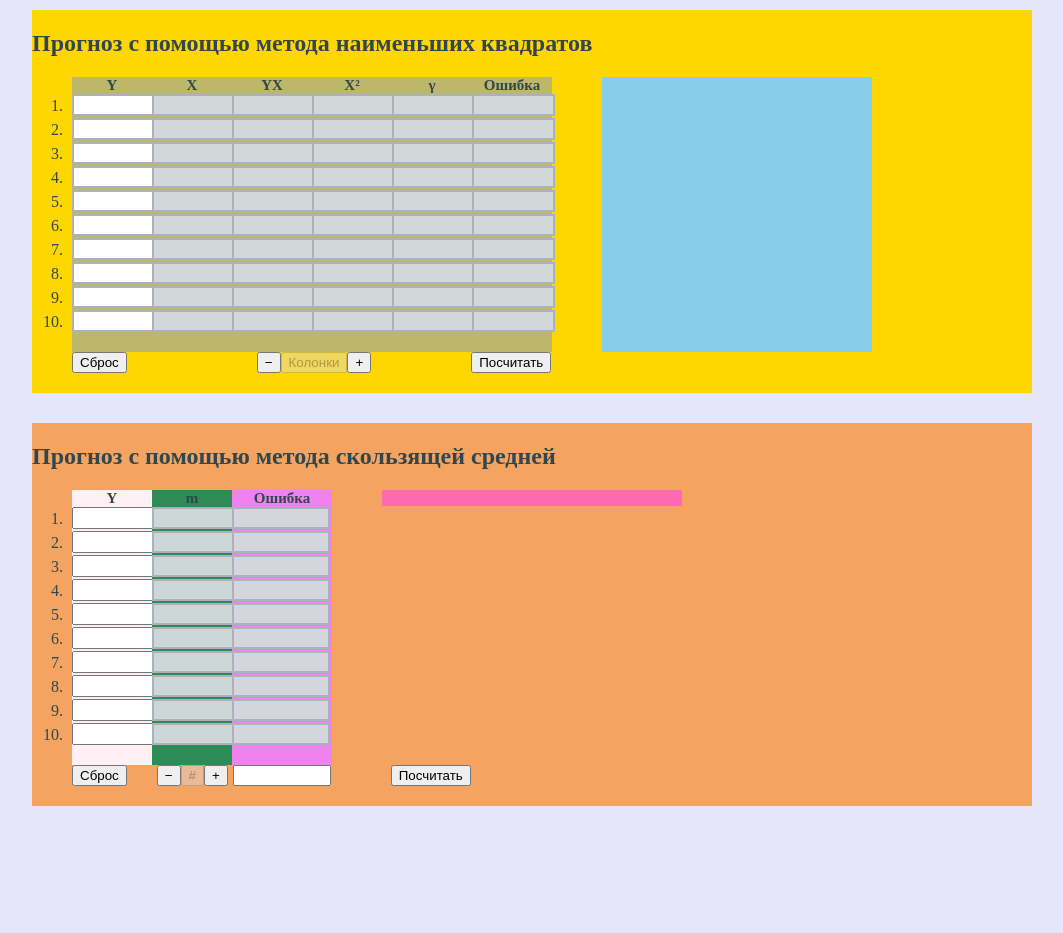
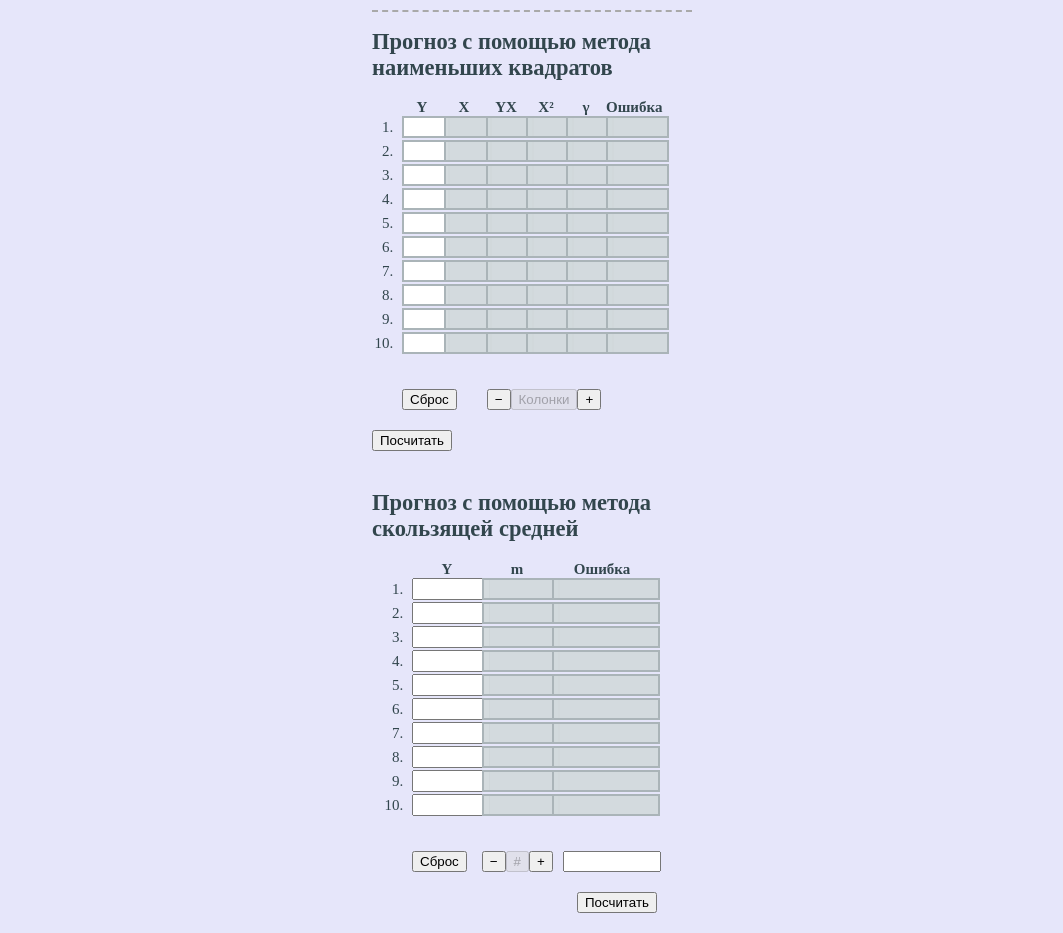
Before and after one commit to thitrylynx/thitrylynx.github.io, a plain HTML site: page calculator.html in a window 1280 px wide. Shown: the whole page, without its empty margins (108-1171 px from the left). Before the commit the page ends 906 px from the top, so only its background shows below. Drawn offline with Linux system fonts and the light colour scheme.

Commit message:
Поменял раскладку на float, изменил оформление

```diff
--- a/css/style-calc.css
+++ b/css/style-calc.css
@@ -2,21 +2,60 @@ body {
   background-color: lavender;
   color: rgb(50, 70, 77);
 }
+.clearfix::after {
+  content: ' ';
+  display: table;
+  clear: both;
+}
 .wrapper {
-  width: 1000px;
+  width: 320px;
   margin: 0 auto;
+  font-size: 15px;
 }
 .calc-first {
-  display: -webkit-box;
-  display: -ms-flexbox;
-  display: flex;
-  -ms-flex-wrap: wrap;
-  flex-wrap: wrap;
+  display: block;
   margin-top: 10px;
-  background-color: gold;
+  border-bottom: 2px dashed darkgrey;
 }
 .calc-first__tittle {
-  width: 1000px;
+  width: 300px;
+  float: left;
+}
+.calc-first__column-count {
+  float: left;
+  margin: 20px 5px 15px 25px;
+  padding: 0;
+}
+.calc-first__column-count li {
+  margin-bottom: 3px;
+  padding-bottom: 4px;
+}
+
+.calc-first__first-column {
+  width: 40px;
+  float: left;
+  margin-right: 2px;
+}
+.calc-first__second-column {
+  width: 40px;
+  float: left;
+  margin-right: 2px;
+}
+.calc-first__third-column {
+  width: 40px;
+  float: left;
+}
+.calc-first__fourth-column {
+  width: 40px;
+  float: left;
+}
+.calc-first__fifth-column {
+  width: 40px;
+  float: left;
+}
+.calc-first__sixth-column {
+  width: 55px;
+  float: left;
 }
 .calc-first__first-column input,
 .calc-first__second-column input,
@@ -24,7 +63,7 @@ body {
 .calc-first__fourth-column input,
 .calc-first__fifth-column input,
 .calc-first__sixth-column input {
-  width: 75px;
+  width: 40px;
   height: 16px;
   margin-bottom: 2px;
   text-align: center;
@@ -34,114 +73,76 @@ body {
 .calc-first__first-column input {
   background-color: white;
 }
-.calc-first__column-count {
-  margin: 20px 5px 15px 35px;
-  padding: 0;
-  background-color: mediumaquamarine;
+.calc-first__sixth-column input {
+  width: 55px;
 }
-.calc-first__column-count li {
-  margin-bottom: 2px;
-  padding-bottom: 4px;
-}
-.calc-first__first-column {
-  width: 80px;
-  background-color: darkkhaki;
-}
-.calc-first__second-column {
-  width: 80px;
-  background-color: darkkhaki;
-}
-.calc-first__third-column {
-  width: 80px;
-  background-color: darkkhaki;
-}
-.calc-first__fourth-column {
-  width: 80px;
-  background-color: darkkhaki;
-}
-.calc-first__fifth-column {
-  width: 80px;
-  background-color: darkkhaki;
-}
-.calc-first__sixth-column {
-  width: 80px;
-  background-color: darkkhaki;
-}
+
 .calc-first__decision {
-  width: 270px;
-  min-height: 270px;
-  margin-left: 50px;
+  float: left;
+  width: 260px;
+  min-height: 5px;
+  margin-left: 30px;
   margin-right: 50px;
-  background-color: skyblue;
 }
 .calc-first__default {
-  -ms-flex-item-align: end;
-  align-self: flex-end;
-  margin-left: 40px;
-  margin-right: 130px;
+  float: left;
+  margin-left: 30px;
+  margin-right: 30px;
   margin-bottom: 20px;
 }
 .calc-first__remove {
-  -ms-flex-item-align: end;
-  align-self: flex-end;
+  float: left;
   margin-bottom: 20px;
 }
 .calc-first__clarification {
-  -ms-flex-item-align: end;
-  align-self: flex-end;
+  float: left;
   margin-bottom: 20px;
 }
 .calc-first__add {
-  -ms-flex-item-align: end;
-  align-self: flex-end;
-  margin-right: 100px;
+  float: left;
+  margin-right: 25px;
   margin-bottom: 20px;
 }
 .calc-first__calculate {
-  -ms-flex-item-align: end;
-  align-self: flex-end;
+  float: left;
   margin-bottom: 20px;
 }
 /* 2 ЗАДАЧА */
 
 .calc-second {
-  display: -webkit-box;
-  display: -ms-flexbox;
-  display: flex;
-  -ms-flex-wrap: wrap;
-  flex-wrap: wrap;
-  margin: 30px 0 100px 0;
-  background-color: sandybrown;
+  display: block;
+  margin: 20px 0 100px 0;
 }
 .calc-second__tittle {
-  width: 1000px;
+  float: left;
+  width: 300px;
 }
 .column-count {
+  float: left;
   margin: 20px 5px 15px 35px;
   padding: 0;
-  background-color: mediumaquamarine;
 }
 .calc__first-column {
-  width: 80px;
-  background-color: lavenderblush;
+  float: left;
+  width: 70px;
 }
 .calc__second-column {
-  width: 80px;
-  background-color: seagreen;
+  float: left;
+  width: 70px;
 }
 .calc__third-column {
+  float: left;
   width: 100px;
-  background-color: violet;
 }
 .calc__first-column input,
 .calc__second-column input,
 .calc__third-column input {
-  width: 80px;
+  width: 70px;
   height: 16px;
   text-align: center;
 }
 .column-count li {
-  margin-bottom: 2px;
+  margin-bottom: 3px;
   padding-bottom: 4px;
 }
 h3 {
@@ -159,57 +160,47 @@ h3 {
   border: 2px solid rgb(170, 180, 184);
 }
 .calc__third-column input {
-  width: 90px;
+  width: 100px;
   margin-bottom: 2px;
   background-color: rgba(211, 218, 221, 0.966);
   border: 2px solid rgb(170, 180, 184);
 }
 .decision {
-  -ms-flex-item-align: start;
-  align-self: flex-start;
-  -ms-flex-preferred-size: 300px;
-  flex-basis: 300px;
-  width: 450px;
-  margin-left: 50px;
-  margin-right: 270px;
-  background-color: hotpink;
+  float: left;
+  width: 245px;
+  margin-left: 40px;
 }
 .hidden {
   display: none;
 }
 .calc__calculate {
-  -ms-flex-item-align: end;
-  align-self: flex-end;
+  float: right;
+  margin-right: 35px;
   margin-bottom: 20px;
 }
 .calc-remove {
-  -ms-flex-item-align: end;
-  align-self: flex-end;
-  margin-left: 30px;
+  float: left;
+  margin-left: 15px;
   margin-bottom: 20px;
 }
 .calc__clarification {
-  -ms-flex-item-align: end;
-  align-self: flex-end;
+  float: left;
   margin-bottom: 20px;
 }
 .calc-add {
-  -ms-flex-item-align: end;
-  align-self: flex-end;
-  margin-right: 5px;
+  float: left;
+  margin-right: 10px;
   margin-bottom: 20px;
 }
 .calc-default {
-  -ms-flex-item-align: end;
-  align-self: flex-end;
+  float: left;
   margin-left: 40px;
   margin-bottom: 20px;
 }
 .fourth-column {
-  -ms-flex-item-align: end;
-  align-self: flex-end;
+  float: left;
   width: 90px;
-  margin-right: 60px;
+  margin-right: 20px;
   margin-bottom: 20px;
   text-align: center;
 }
```
